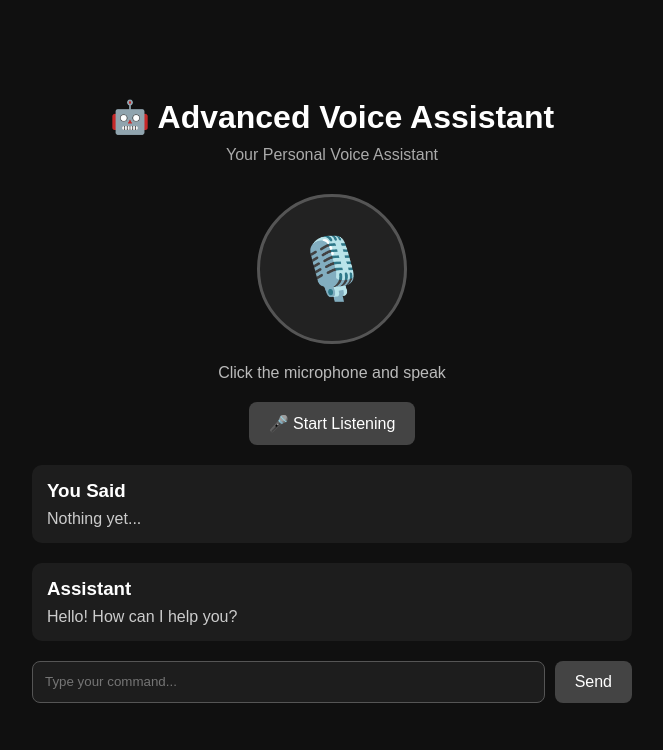
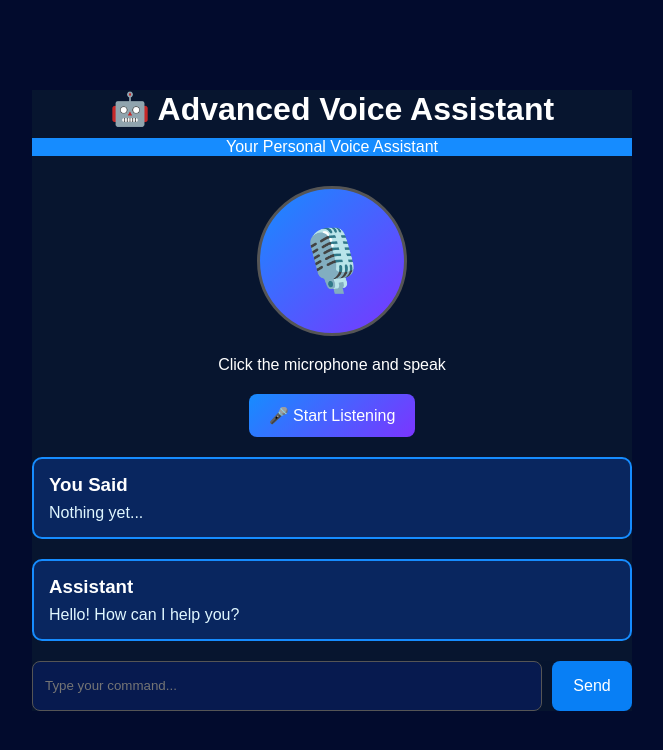
Before and after one commit to SahilKushwaha19/Advanced-voice-Assistant, a plain HTML site: page frontend/index.html in a window 1280 px wide. Shown: the whole page, without its empty margins (308-971 px from the left). Drawn offline with Linux system fonts and the light colour scheme; no server answers.

Commit message:
modyfide

```diff
--- a/backend/server.js
+++ b/backend/server.js
@@ -68,7 +68,7 @@ app.post("/api/ask", async (req, res) => {
 
 
 // Server
-const PORT = process.env.PORT || 3000;
+const PORT = process.env.PORT || 5000;
 
 app.listen(PORT, "0.0.0.0", () => {
     console.log(`Server running at http://localhost:${PORT}`);
--- a/frontend/script.js
+++ b/frontend/script.js
@@ -265,6 +265,7 @@ sendBtn.addEventListener("click", () => {
 function speak(text) {
 
     assistantText.innerText = text;
+    text = text.replace(/[*#_`` ]/g,"");
 
     const speech = new SpeechSynthesisUtterance(text);
 
--- a/frontend/style.css
+++ b/frontend/style.css
@@ -2,6 +2,7 @@
     margin: 0;
     padding: 0;
     box-sizing: border-box;
+
 
 }
 
@@ -12,9 +13,8 @@ body {
     display: flex;
     justify-content: center;
     align-items: center;
+    background-color: #020b2d;
 
-    background: #101010;
-    color: white;
 }
 
 .container {
@@ -22,16 +22,26 @@ body {
     max-width: 600px;
 
     text-align: center;
+    background-color: #07152f;
 }
+
+
+
+
 
 h1 {
     font-size: 32px;
     margin-bottom: 10px;
+    color: #ffffff;
+    b
 }
 
 .subtitle {
-    color: #aaa;
+
     margin-bottom: 30px;
+    color: white;
+    background-color:#168cff;
+
 }
 
 .assistant {
@@ -48,13 +58,14 @@ h1 {
 
     font-size: 60px;
 
-    background: #222;
     border: 3px solid #555;
+    background: linear-gradient(135deg, #168cff, #7b35ff)
 }
 
 #status {
     margin: 20px 0;
-    color: #bbb;
+    color: #ffffff;
+    background-color:;
 }
 
 button {
@@ -69,13 +80,15 @@ button {
 }
 
 #micBtn {
-    background: #444;
     color: white;
+    background:linear-gradient(135deg, #168cff, #7b35ff)
 }
 
 #sendBtn {
-    background: #444;
-    color: white;
+    height: 50px;
+    width: 80px;
+    background-color: #087ff5;
+    color: #ffffff;
 }
 
 .box {
@@ -85,17 +98,20 @@ button {
 
     border-radius: 10px;
 
-    background: #1d1d1d;
+
+    background-color:#09265f;
+    border: 2px solid #168cff;
 
     text-align: left;
 }
 
 .box h3 {
     margin-bottom: 8px;
+    color: #ffffff;
 }
 
 .box p {
-    color: #ccc;
+    color: #e0f7ff;
 }
 
 .input-area {
@@ -104,6 +120,7 @@ button {
     gap: 10px;
 
     margin-top: 20px;
+    background-color: #06142e;
 }
 
 #commandInput {
@@ -115,9 +132,9 @@ button {
 
     border: 1px solid #555;
 
-    background: #1d1d1d;
+background-color: #071a4f;
 
-    color: white;
+    color: #9bc9e8;
 
     outline: none;
 }
```
